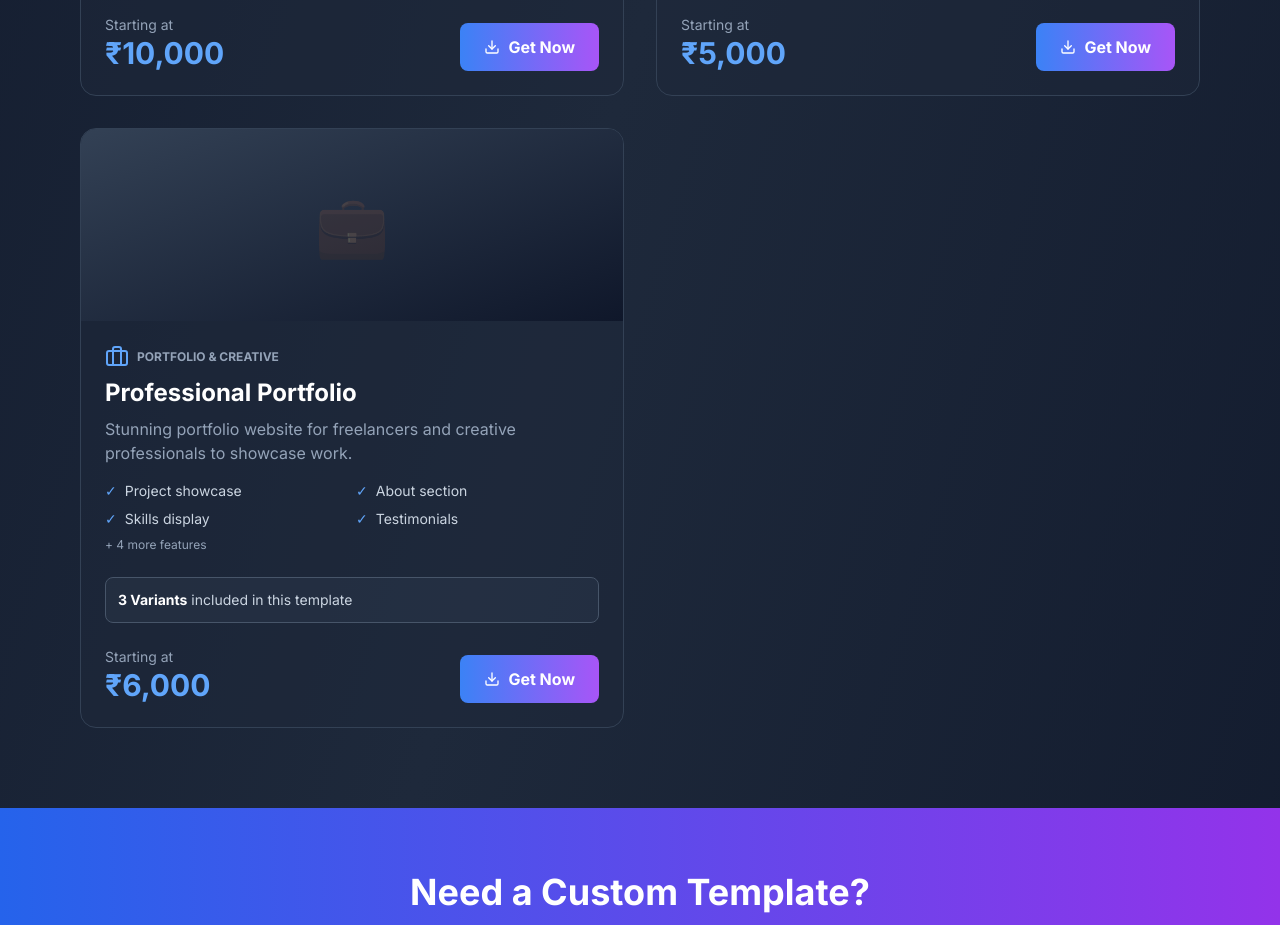
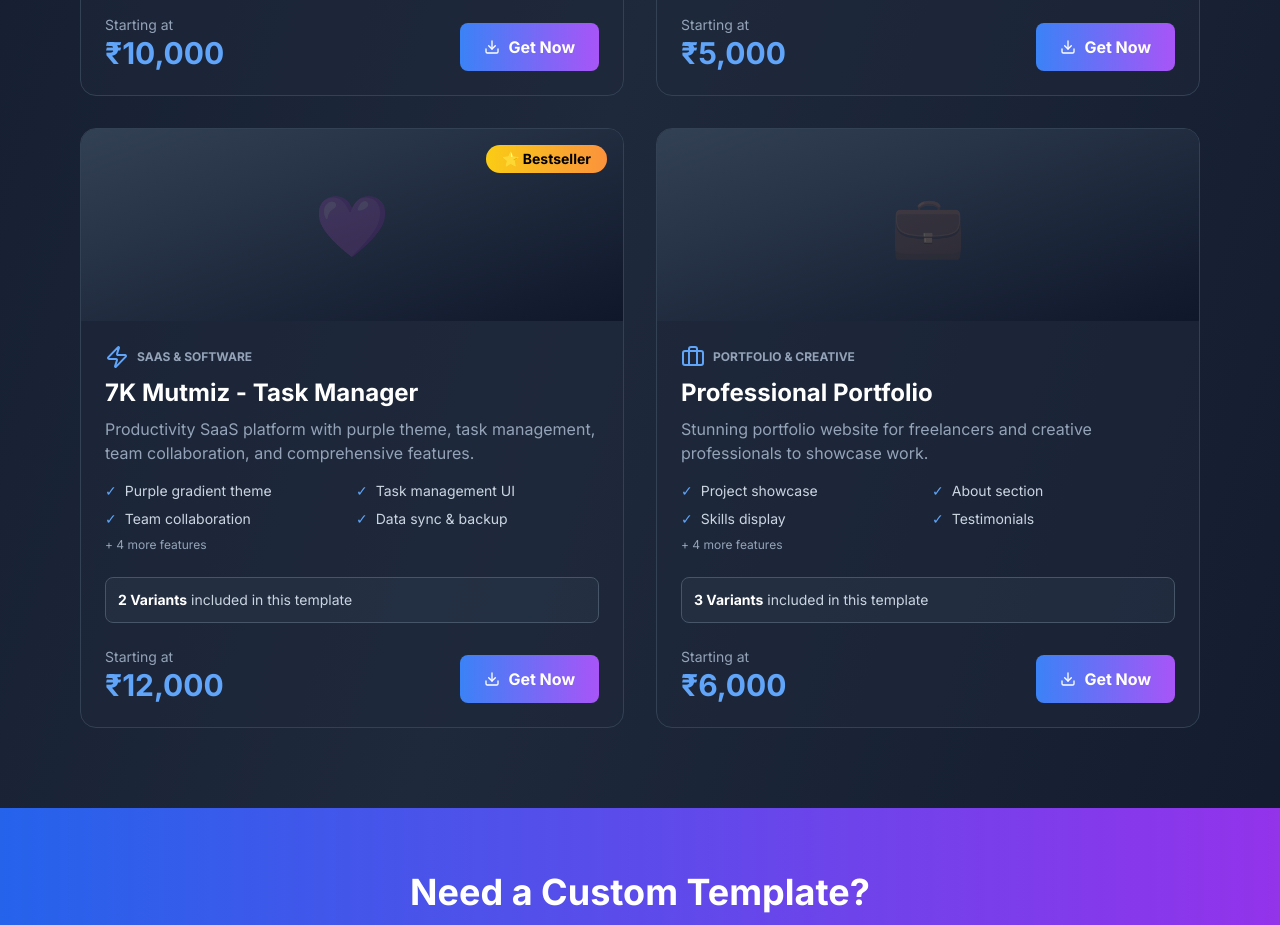
Before and after one commit to kunu2009/7K-Portfolio-, a Next.js app: page /templates in a window 1280 px wide. Shown: the part 2120-3045 px from the top of the page. Built offline with nearby package versions, Linux system fonts and the light colour scheme.

Commit message:
Add 7K Mutmiz to templates marketplace

```diff
--- a/src/app/templates/page.tsx
+++ b/src/app/templates/page.tsx
@@ -153,6 +153,28 @@ const templates: Template[] = [
     ],
     previewUrl: '/templates/saas/preview-1',
     preview: '⚡',
+  },
+  {
+    id: 'mutmiz-saas',
+    title: '7K Mutmiz - Task Manager',
+    description: 'Productivity SaaS platform with purple theme, task management, team collaboration, and comprehensive features.',
+    category: 'SaaS & Software',
+    price: 12000,
+    variants: 2,
+    icon: <Zap className="w-6 h-6" />,
+    features: [
+      'Purple gradient theme',
+      'Task management UI',
+      'Team collaboration',
+      'Data sync & backup',
+      'Mobile app mockup',
+      'Testimonials',
+      'Blog section',
+      'Premium design'
+    ],
+    previewUrl: '/templates/saas/preview-2',
+    preview: '💜',
+    bestseller: true
   },
   {
     id: 'portfolio-site',
```
